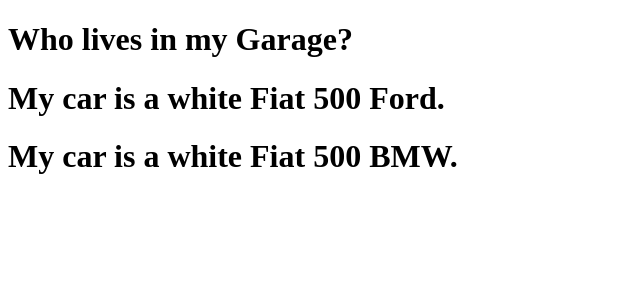
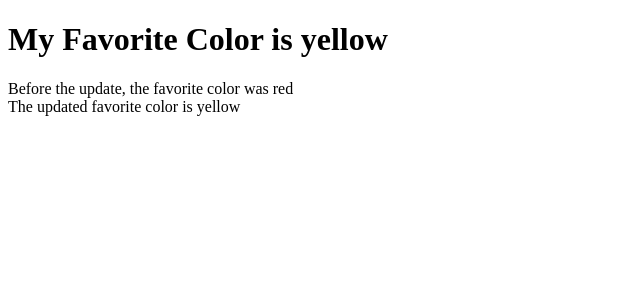
Before and after one commit to RommelAgasa/React, a React (Vite) app in the folder my-react-app/: page / in a window 1280 px wide. Shown: the top 300 px of the page, without its empty margins (0-640 px from the left). Built offline with nearby package versions, Linux system fonts and the light colour scheme.

Commit message:
learned react class components.

```diff
--- /dev/null
+++ b/my-react-app/src/components/class_components.jsx
@@ -0,0 +1,48 @@
+import React from 'react';
+
+
+class Car_ClassComponent extends React.Component {
+
+    constructor(props){
+        super(props);
+        this.state = {
+            color: "red",
+            brand: "Ford",
+            year: 1964,
+            model: props.model
+        };
+    }
+
+    changeColor = () => {
+        /**
+         * Always use the setState() method to
+         * change the state object, it will
+         * ensure that the component knows its
+         * been updated and calls the render()
+         * method (and all the other lifecycle methods).
+         */
+        this.setState({color: "blue"});
+    }
+
+    render(){
+        // return <h2>Hi, I am a {this.state.color} Car!</h2>;
+
+        return (
+            <div>
+                <h1>My {this.state.brand}</h1>
+                <p>
+                    It is a {this.state.color} {this.state.model} from {this.state.year}
+                </p>
+                <button
+                    type="button"
+                    onClick={this.changeColor}
+                >
+                    Change color
+                </button>
+            </div>
+        );
+    };
+}
+
+
+export default Car_ClassComponent;
--- /dev/null
+++ b/my-react-app/src/components/header_constructor.jsx
@@ -0,0 +1,56 @@
+import React from "react";
+
+class Header extends React.Component{
+    constructor(props){
+        super(props);
+        this.state = { favoritecolor: "red"};
+    }
+
+    // called right before rendering the element(s) in the DOM.
+    // static getDerivedStateFromProps(props, state){
+    //     if(state.favoritecolor !== props.favcol){
+    //         return {favoritecolor: props.favcol};
+    //     }
+    //     return null;
+    // }
+
+    // kinoment ko yung nasa taas kase
+    // d gumagana yung componenDidMount
+
+
+    shouldComponentUpdate(){
+        return true;
+    }
+
+    getSnapshotBeforeUpdate(prevProps, prevState){
+        document.getElementById("div1").innerHTML =
+        "Before the update, the favorite color was " +
+        prevState.favoritecolor;
+    }
+
+    componentDidUpdate(){
+        document.getElementById("div2").innerHTML =
+        "The updated favorite color is " +
+        this.state.favoritecolor;
+    }
+
+    render(){
+        return (
+            <div>
+                <h1>My Favorite Color is {this.state.favoritecolor}</h1>
+                <div id="div1"></div>
+                <div id="div2"></div>
+            </div>
+        );
+    }
+
+
+    // called after the component is rendered.
+    componentDidMount(){
+        setTimeout(() => {
+            this.setState({favoritecolor: "yellow"})
+        }, 1000);
+    }
+}
+
+export default Header;
--- a/my-react-app/src/main.jsx
+++ b/my-react-app/src/main.jsx
@@ -5,6 +5,9 @@
 import Umbrella from './components/props';
 import Garage from './components/garage';
 
+import Car_ClassComponent from './components/class_components';
+
+import Header from './components/header_constructor';
 
 // function handleUmbrellaClick(){
 //   alert("Umbrella closed!");
@@ -19,5 +22,12 @@
   //   features={["foldable", "windproof", "UV protection"]}
   //   onlClick={handleUmbrellaClick}
   // />
-  <Garage />
+
+
+  // <Garage />
+
+
+  // <Car_ClassComponent model="Mustang"/>
+
+  <Header favcol="red"/>
 )
```
